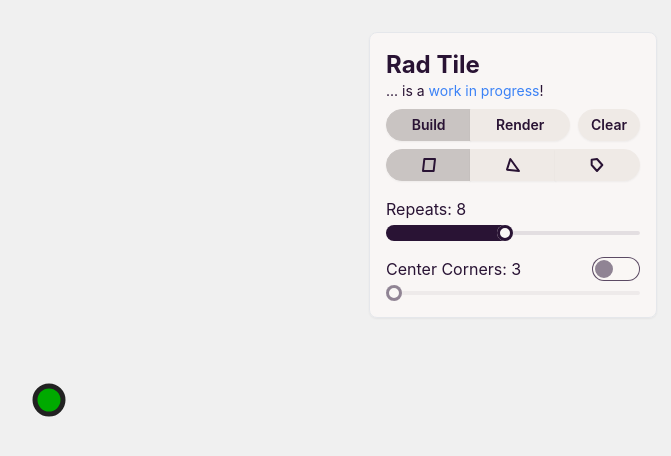
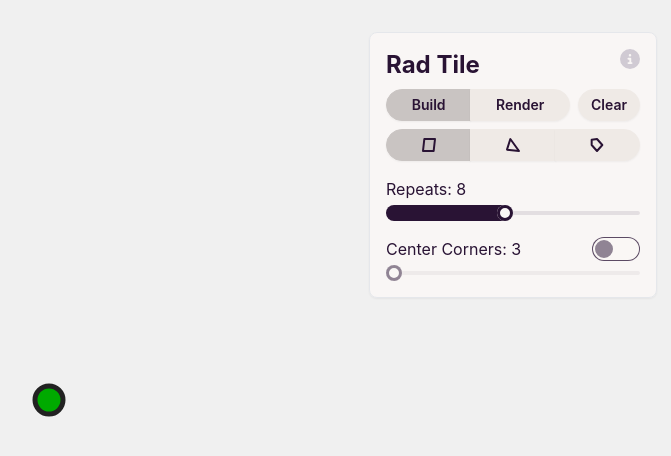
Before and after one commit to flatpickles/rad-tile, a React (Vite) app: page / in a window 1280 px wide. Shown: the top 456 px of the page, without its empty margins (591-1262 px from the left). Built offline with nearby package versions, Linux system fonts and the light colour scheme.

Commit message:
Add info icon to overlay

```diff
--- a/package.json
+++ b/package.json
@@ -15,7 +15,8 @@
         "color": "^4.2.3",
         "polyclip-ts": "^0.16.5",
         "react": "^18.3.1",
-        "react-dom": "^18.3.1"
+        "react-dom": "^18.3.1",
+        "react-icons": "^5.3.0"
     },
     "devDependencies": {
         "@eslint/js": "^9.9.0",
--- a/src/components/OverlayHeader.tsx
+++ b/src/components/OverlayHeader.tsx
@@ -1,17 +1,12 @@
+import { FaCircleInfo } from 'react-icons/fa6';
+
 const OverlayHeader: React.FC = () => {
     return (
-        <div>
+        <div className="flex flex-row justify-between items-start">
             <h2 className="text-2xl font-bold">Rad Tile</h2>
-            <p className="text-sm">
-                ... is a{' '}
-                <a
-                    className="text-blue-500 hover:underline"
-                    href="https://github.com/flatpickles/rad-tile"
-                >
-                    work in progress
-                </a>
-                !
-            </p>
+            <a href="https://github.com/flatpickles/rad-tile">
+                <FaCircleInfo className="text-xl text-neutral-content cursor-pointer hover:text-base-content" />
+            </a>
         </div>
     );
 };
```
Also changed, not shown: 1 other file (tests, documents, lock files or other folders).
